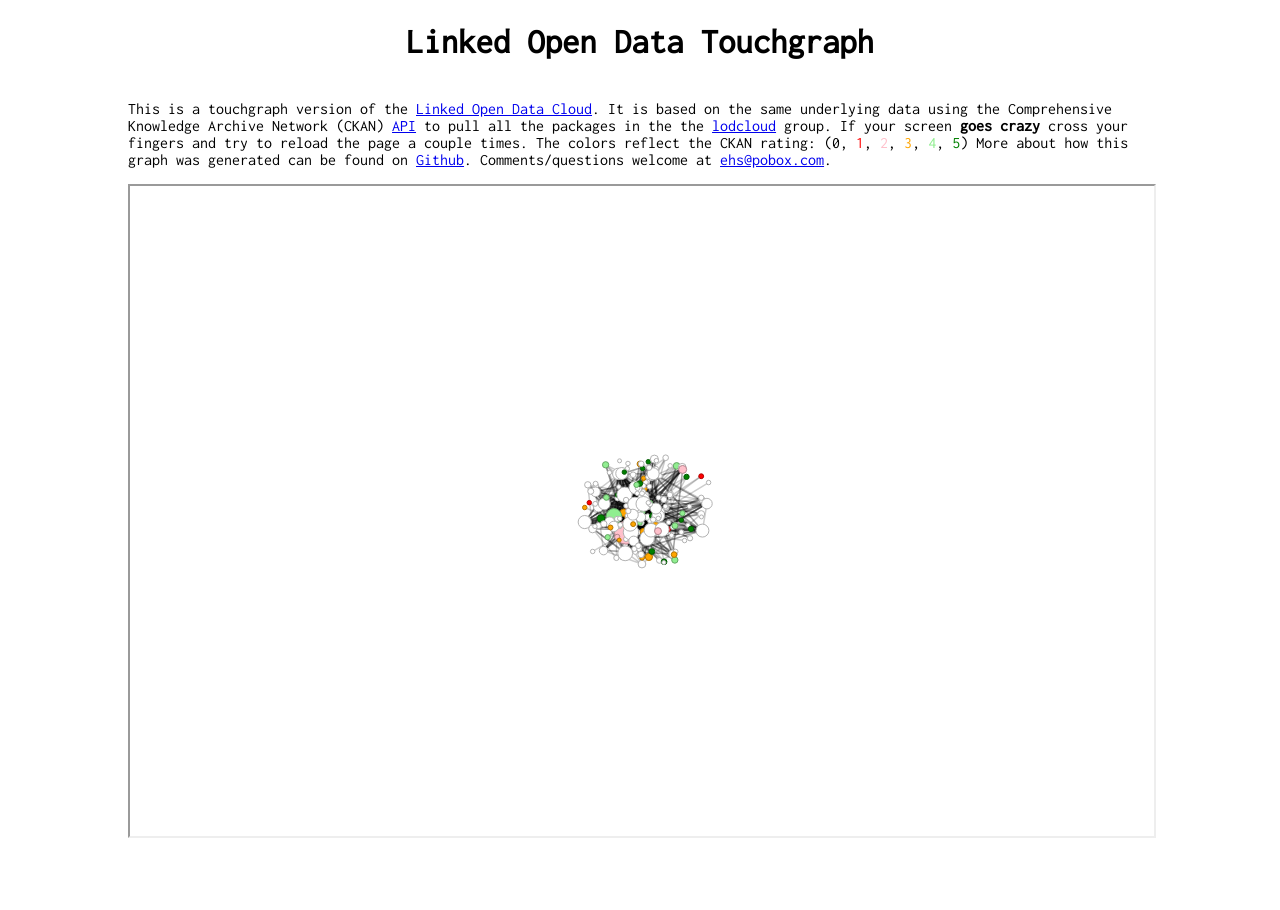
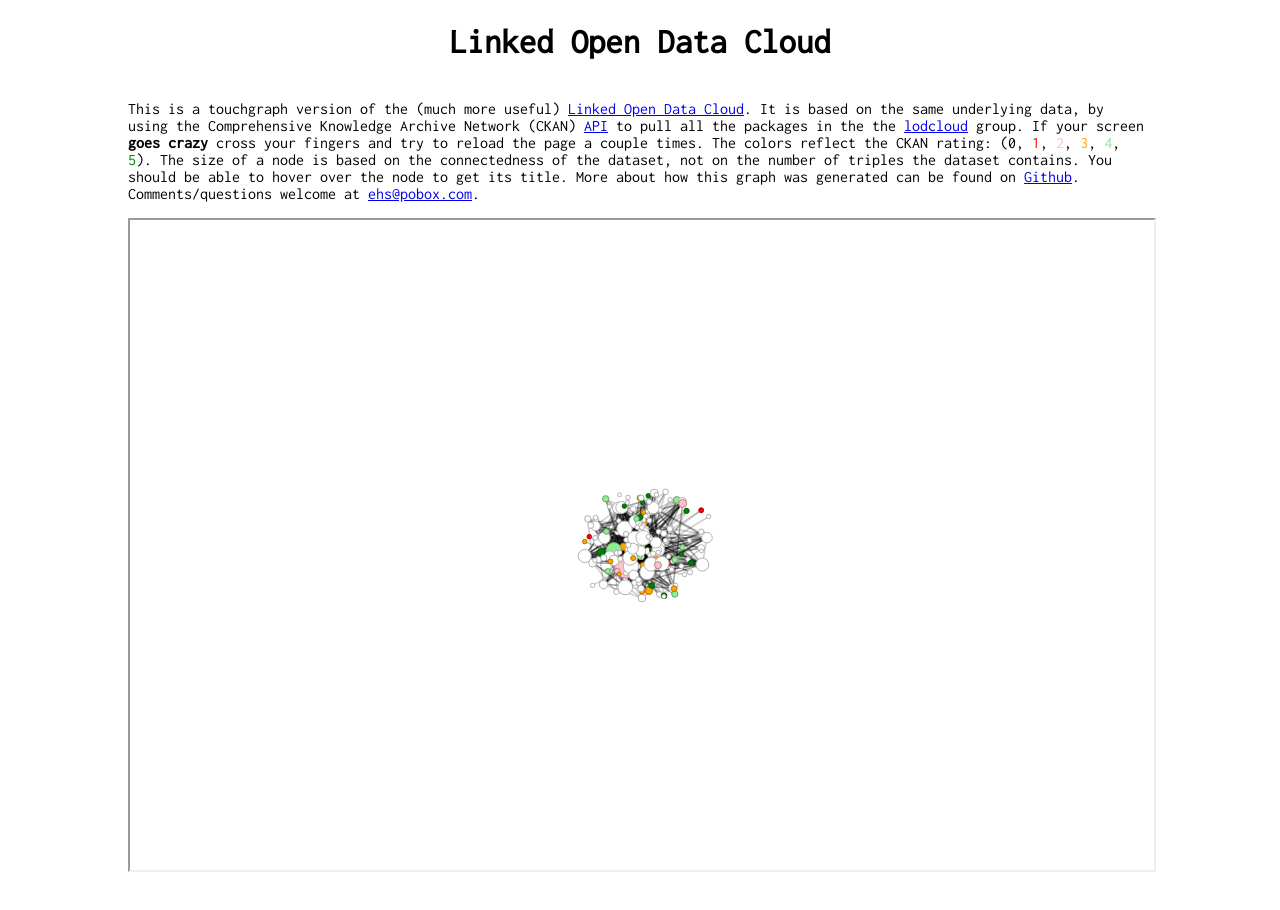
Before and after one commit to edsu/lod-graph, a plain HTML site: page index.html in a window 1280 px wide. Drawn offline with Linux system fonts and the light colour scheme.

Commit message:
some more docs

```diff
--- a/index.html
+++ b/index.html
@@ -1,7 +1,7 @@
 <!DOCTYPE html>
 <html>
     <head>
-        <title>Linked Open Data Touchgraph</title>
+        <title>Linked Open Data Cloud</title>
         <link href='http://fonts.googleapis.com/css?family=Inconsolata' rel='stylesheet' type='text/css'>
         <style type="text/css">
             body {
@@ -30,13 +30,13 @@
         </style>
     </head>
     <body>
-        <h1>Linked Open Data Touchgraph</h1>
+        <h1>Linked Open Data Cloud</h1>
         <div id="content">
         <div id="about">
             <p>
-            This is a touchgraph version of the
+            This is a touchgraph version of the (much more useful)
             <a href="http://lod-cloud.net/">Linked Open Data Cloud</a>.
-            It is based on the same underlying data using the
+            It is based on the same underlying data, by using the
             Comprehensive Knowledge Archive Network (CKAN)
             <a href="http://knowledgeforge.net/ckan/doc/ckan/api.html">API</a>
             to pull all the packages in the the
@@ -48,9 +48,11 @@
             <span style="color: pink;">2</span>,
             <span style="color: orange;">3</span>,
             <span style="color: lightgreen;">4</span>,
-            <span style="color: green;">5</span>)
-            More about how this graph was
-            generated can be found on
+            <span style="color: green;">5</span>).
+            The size of a node is based on the connectedness of the dataset,
+            not on the number of triples the dataset contains. You should
+            be able to hover over the node to get its title.
+            More about how this graph was generated can be found on
             <a href="http://github.com/edsu/lod-cloud">Github</a>.
             Comments/questions welcome at
             <a href="mailto:ehs@pobox.com">ehs@pobox.com</a>.
```
